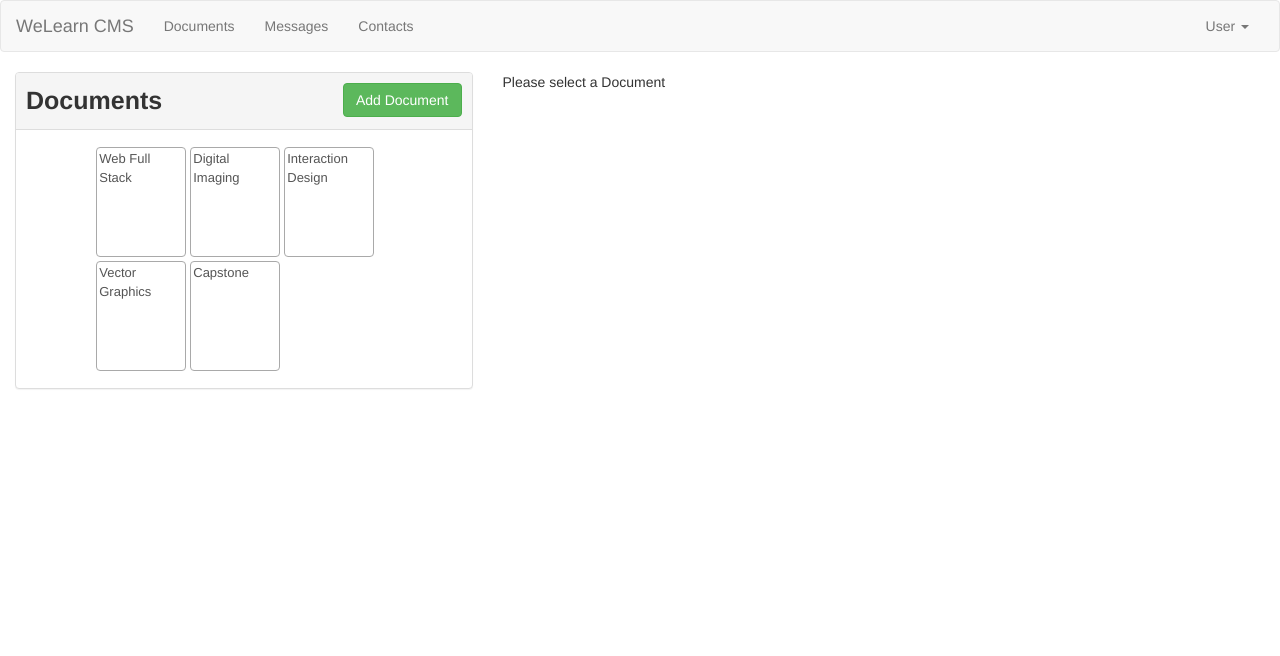
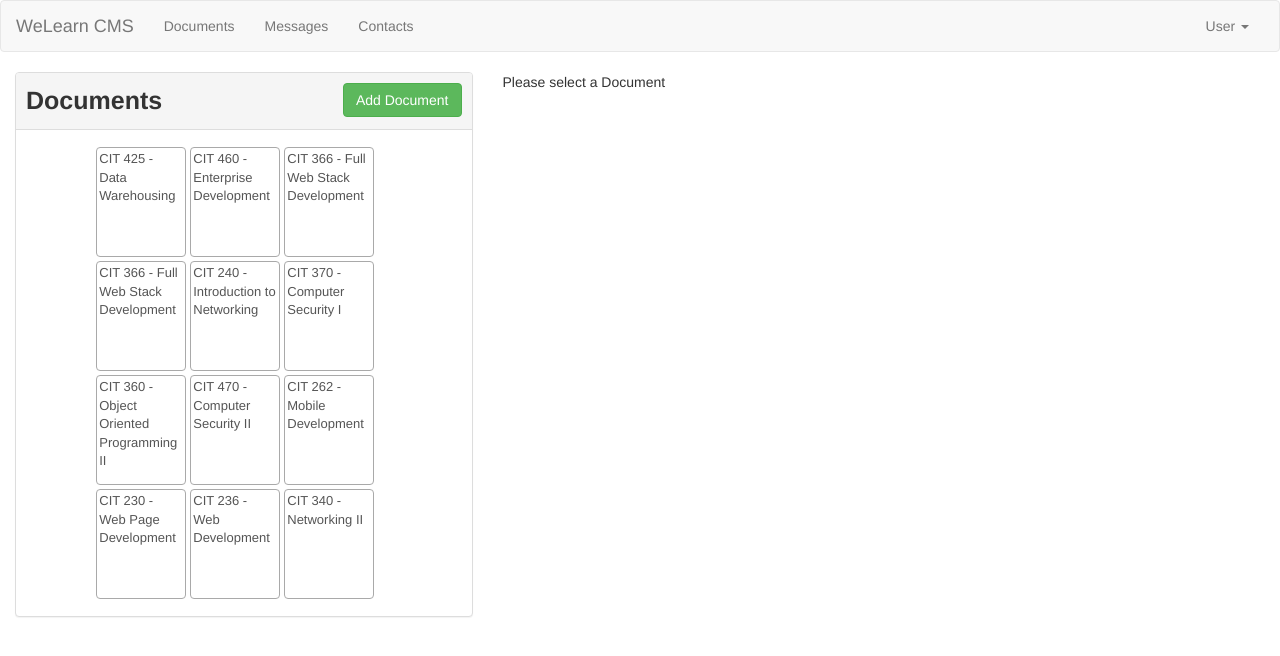
Before and after one commit to trainerkim20/FullStackProjs, an Angular app in the folder cms/: page / in a window 1280 px wide. Shown: the top 656 px of the page. Built offline with nearby package versions, Linux system fonts and the light colour scheme.

Commit message:
Implement the Document Service

```diff
--- a/cms/src/app/documents/document-list/document-list.component.ts
+++ b/cms/src/app/documents/document-list/document-list.component.ts
@@ -1,5 +1,6 @@
 import { Component, OnInit, Output, EventEmitter } from '@angular/core';
 import { Document } from '../document.model';
+import { DocumentsService } from '../documents.service'
 
 @Component({
   selector: 'cms-document-list',
@@ -8,23 +9,26 @@ import { Document } from '../document.model';
 })
 export class DocumentListComponent implements OnInit {
 
- documents: Document[] = [
-  new Document(1, 'Web Full Stack', 'Learn how to develop modern web applications using the MEAN stack.', 'https://byui.instructure.com/courses/92918', null),
-  new Document(2, 'Digital Imaging', 'Learn how take great pictures and edit them in numerous softwares.', 'https://byui.instructure.com/courses/87716', null),
-  new Document(3, 'Interaction Design', 'Intro to UX design.', 'https://byui.instructure.com/courses/86676', null),
-  new Document(4, 'Vector Graphics', 'Create awesome graphics using Illustrator.', 'https://byui.instructure.com/courses/87734', null),
-  new Document(5, 'Capstone', 'A project focused class, perfect for contributing to your WDD portfillo.', 'https://byui.instructure.com/courses/85630', null)
-    ];
+//  documents: Document[] = [
+//   new Document(1, 'Web Full Stack', 'Learn how to develop modern web applications using the MEAN stack.', 'https://byui.instructure.com/courses/92918', null),
+//   new Document(2, 'Digital Imaging', 'Learn how take great pictures and edit them in numerous softwares.', 'https://byui.instructure.com/courses/87716', null),
+//   new Document(3, 'Interaction Design', 'Intro to UX design.', 'https://byui.instructure.com/courses/86676', null),
+//   new Document(4, 'Vector Graphics', 'Create awesome graphics using Illustrator.', 'https://byui.instructure.com/courses/87734', null),
+//   new Document(5, 'Capstone', 'A project focused class, perfect for contributing to your WDD portfillo.', 'https://byui.instructure.com/courses/85630', null)
+//     ];
 
-    @Output() selectedDocumentEvent = new EventEmitter<Document>();
+documents: Document[] = [];
 
-  constructor() { }
+    // @Output() selectedDocumentEvent = new EventEmitter<Document>();
+
+  constructor(private docService: DocumentsService) { }
 
   ngOnInit(): void {
+    this.documents = this.docService.getDocuments();
   }
 
-  onSelectedDocument(document: Document) {
-    this.selectedDocumentEvent.emit(document);
-  }
+  // onSelectedDocument(document: Document) {
+  //   this.selectedDocumentEvent.emit(document);
+  // }
 
 }
--- /dev/null
+++ b/cms/src/app/documents/documents.service.ts
@@ -0,0 +1,28 @@
+import { Injectable } from '@angular/core';
+import { Document } from "./document.model"
+import { MOCKDOCUMENTS} from "./MOCKDOCUMENTS"
+
+@Injectable({
+  providedIn: 'root'
+})
+export class DocumentsService {
+
+  documents: Document[] = [];
+
+  constructor() {
+    this.documents = MOCKDOCUMENTS;
+   }
+
+   getDocuments() {
+     return this.documents.slice();
+   }
+
+   getContact(id: string): Document{
+     for(const document of this.documents) {
+       if(document.id === id) {
+         return document;
+       }
+     }
+     return null;
+   }
+}
```
Also changed, not shown: 1 other file (tests, documents, lock files or other folders).
